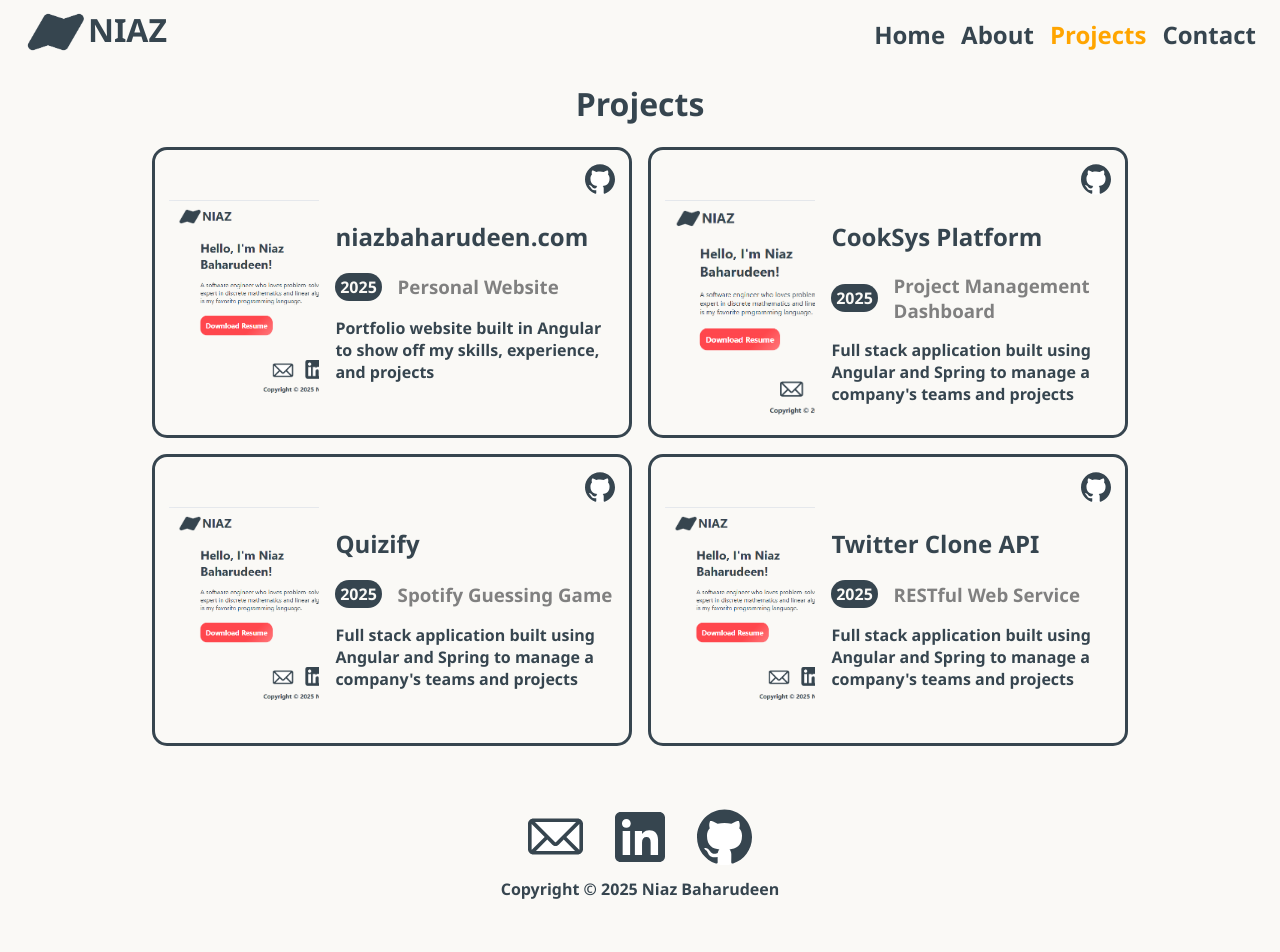
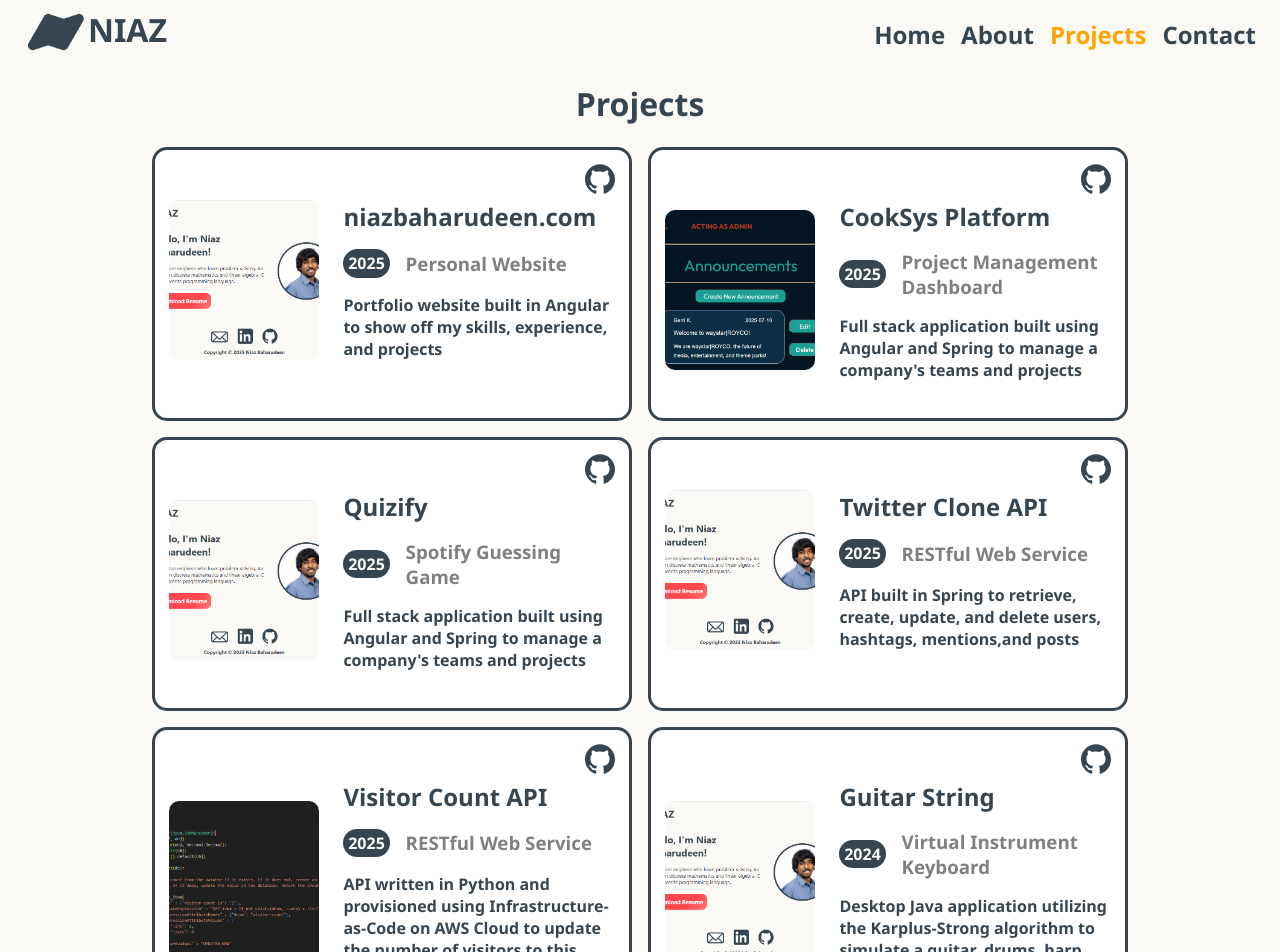
Before and after one commit to tuk05348/website-frontend, an Angular app: page /projects in a window 1280 px wide. Shown: the top 952 px of the page. Before the commit the page ends 908 px from the top, so only its background shows below. Built offline with nearby package versions, Linux system fonts and the light colour scheme.

Commit message:
Added more images, updated project data. Updated styling of project card to fix spacing inside card. Added header to about page.

```diff
--- a/public/projects.json
+++ b/public/projects.json
@@ -11,9 +11,9 @@
     },
     {
         "title": "CookSys Platform",
-        "image_url": "website.png",
-        "image_title": "",
-        "alt_text": "",
+        "image_url": "dashboard.png",
+        "image_title": "This was a really cool project to contribute to",
+        "alt_text": "Screenshot of the CookSys Platform Announcements Page",
         "github_url": "https://github.com/tuk05348/final-project",
         "year": 2025,
         "short_desc": "Project Management Dashboard",
@@ -37,6 +37,26 @@
         "github_url": "https://github.com/tuk05348/social-media",
         "year": 2025,
         "short_desc": "RESTful Web Service",
-        "long_desc": "Full stack application built using Angular and Spring to manage a company's teams and projects"
+        "long_desc": "API built in Spring to retrieve, create, update, and delete users, hashtags, mentions,and posts"
+    },
+    {
+        "title": "Visitor Count API",
+        "image_url": "backend.png",
+        "image_title": "CORS still gives me nightmares",
+        "alt_text": "Screenshot of the Python code that updates the visitor count",
+        "github_url": "https://github.com/tuk05348/website-backend",
+        "year": 2025,
+        "short_desc": "RESTful Web Service",
+        "long_desc": "API written in Python and provisioned using Infrastructure-as-Code on AWS Cloud to update the number of visitors to this website on page load"
+    },
+    {
+        "title": "Guitar String",
+        "image_url": "website.png",
+        "image_title": "",
+        "alt_text": "",
+        "github_url": "https://github.com/tuk05348/GuitarString",
+        "year": 2024,
+        "short_desc": "Virtual Instrument Keyboard",
+        "long_desc": "Desktop Java application utilizing the Karplus-Strong algorithm to simulate a guitar, drums, harp, and a mix of them"
     }
 ]
--- a/src/app/about/about.component.css
+++ b/src/app/about/about.component.css
@@ -0,0 +1,6 @@
+.header {
+    display: flex;
+    justify-content: center;
+    font-size: 2em;
+    font-weight: bold;
+}
--- a/src/app/about/about.component.html
+++ b/src/app/about/about.component.html
@@ -1,3 +1,6 @@
+<div class="header">
+    <span>About Me</span>
+</div>
 <p>
     My interest in technology began in middle school and high school with VeX robotics kits.
     It was an amazing experience, not just building robots, but writing code to direct their behavior. My favorite
--- a/src/app/project-card/project-card.component.css
+++ b/src/app/project-card/project-card.component.css
@@ -4,6 +4,7 @@
     box-sizing: border-box;
     border: #36454F 3px solid;
     border-radius: 15px;
+    background-color: #FFFFFF;
     padding: 3%;
     max-width: 30rem;
     height: 100%;
@@ -29,14 +30,27 @@
 
 .project-image {
     width: 150px;
+    height: 160px;
     object-fit: cover;
-    object-position: left;
+    border-radius: 10px;
 }
 
 .project {
     display: flex;
     flex-direction: column;
+    align-items: center;
+    gap: 1.5em;
+}
+
+.content {
+    display: flex;
+    flex-direction: column;
     gap: 1em;
+}
+
+.title {
+    font-size: 1.5em;
+    font-weight: bold;
 }
 
 .short-desc {
--- a/src/app/project-card/project-card.component.html
+++ b/src/app/project-card/project-card.component.html
@@ -7,12 +7,12 @@
     <div class="project">
         <img class="project-image" [src]="project.image_url" [alt]="project.alt_text" [title]="project.image_title">
         <div class="content">
-            <h2>{{ project.title }}</h2>
+            <span class="title">{{ project.title }}</span>
             <div class="short-desc">
                 <span class="year">{{ project.year }}</span>
                 <span class="short">{{ project.short_desc }}</span>
             </div>
-            <p class="long-desc">{{ project.long_desc }}</p>
+            <span class="long-desc">{{ project.long_desc }}</span>
         </div>
     </div>
 </div>
```
Also changed, not shown: public/backend.png (added), public/dashboard.png (added).
